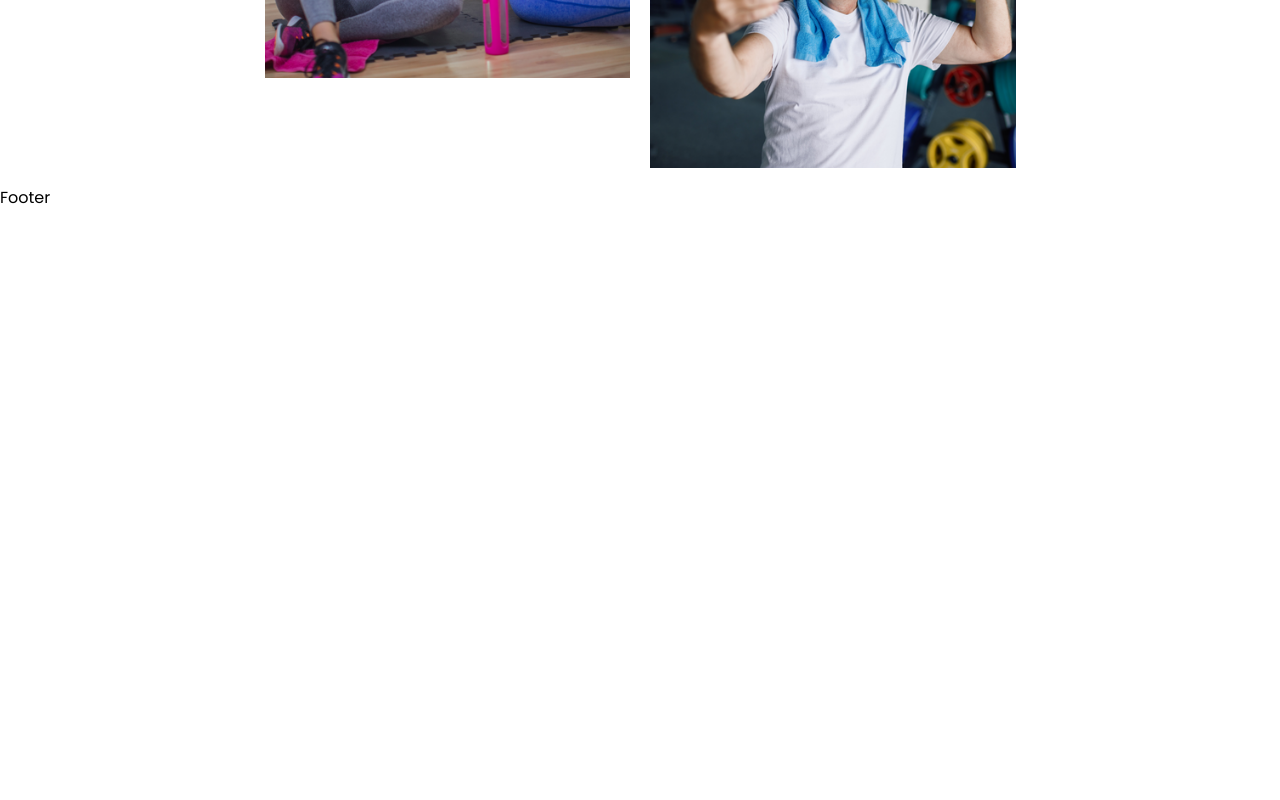
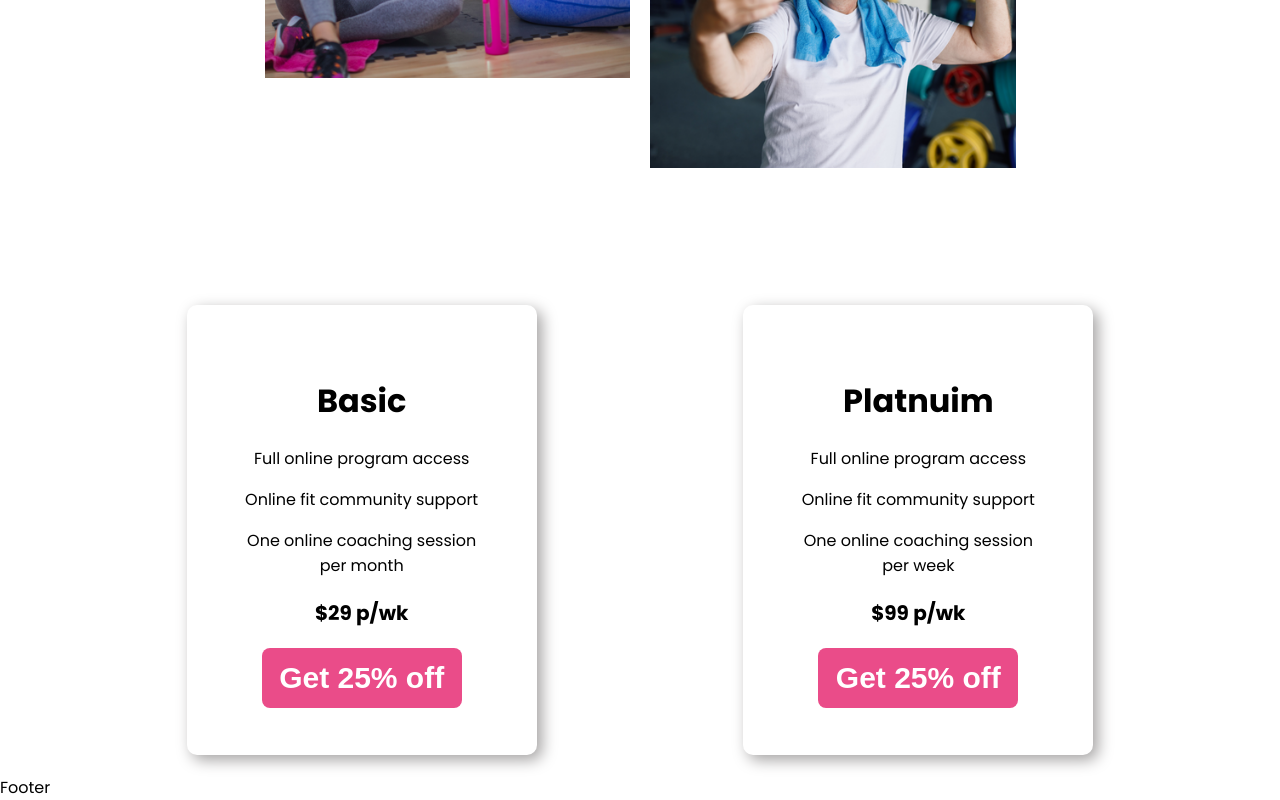
Before and after one commit to shaunvan119/fitness-website-two, a React (Create React App) app: page / in a window 1280 px wide. Shown: the part 2224-3024 px from the top of the page. Before the commit the page ends 2434 px from the top, so only its background shows below. Built offline with nearby package versions, Linux system fonts and the light colour scheme.

Commit message:
price card

```diff
--- a/package.json
+++ b/package.json
@@ -14,6 +14,8 @@
     "react": "^18.2.0",
     "react-dom": "^18.2.0",
     "react-icons": "^4.4.0",
+    "react-native-elements": "^3.4.2",
+    "react-native-vector-icons": "^9.2.0",
     "react-scripts": "5.0.1",
     "styled-components": "^5.3.5",
     "web-vitals": "^2.1.4"
--- /dev/null
+++ b/src/components/PriceCard.js
@@ -0,0 +1,28 @@
+import React from 'react'
+import './price.css'
+
+
+const PriceCard = () => {
+  return (
+    <div className="price-container">
+      <div className="pricecard-wrapper-one">
+        <h1>Basic</h1>
+        <p>Full online program access</p>
+        <p>Online fit community support</p>
+        <p>One online coaching session per month</p>
+        <p className='price-p'>$29 p/wk</p>
+        <button className="button-price">Get 25% off</button>
+      </div>
+      <div className="pricecard-wrapper-two">
+        <h1>Platnuim</h1>
+        <p>Full online program access</p>
+        <p>Online fit community support</p>
+        <p>One online coaching session per week</p>
+        <p className='price-p'>$99 p/wk</p>
+        <button className="button-price">Get 25% off</button>
+    </div>
+</div>
+  )
+}
+
+export default PriceCard
--- /dev/null
+++ b/src/components/price.css
@@ -0,0 +1,55 @@
+.pricecard-wrapper-one,.pricecard-wrapper-two {
+  background-color: none;
+  width: 250px;
+  height: 350px;
+  border-radius: 10px;
+  padding: 50px;
+  margin: 20px;
+  box-shadow: 5px 5px 15px rgb(164, 162, 162);
+  text-align: center;
+}
+
+.price-container {
+    display: flex;
+    flex-direction: row;
+    justify-content: center;
+    justify-content: space-evenly;
+    margin-top: 100px;
+}
+
+.price-p {
+    font-size: 20px;
+    font-weight: 700;
+}
+
+.button-price {
+  background-color: #EA4C89;
+  width: 200px;
+  border-radius: 8px;
+  border-style: none;
+  box-sizing: border-box;
+  color: #FFFFFF;
+  cursor: pointer;
+  display: inline-block;
+  font-size: 30px;
+  font-weight: 600;
+  height: 60px;
+  line-height: 20px;
+  list-style: none;
+  margin: 0;
+  outline: none;
+  padding: 10px 16px;
+  position: relative;
+  text-align: center;
+  text-decoration: none;
+  transition: color 100ms;
+  vertical-align: baseline;
+  user-select: none;
+  -webkit-user-select: none;
+  touch-action: manipulation;
+}
+
+.button-1:hover,
+.button-1:focus {
+  background-color: #F082AC;
+}
--- a/src/containers/body/Body.js
+++ b/src/containers/body/Body.js
@@ -3,6 +3,7 @@ import './body.css'
 import { BiTimeFive } from 'react-icons/bi';
 import {BiHome} from 'react-icons/bi';
 import GridPics from '../../components/GridPics';
+import PriceCard from '../../components/PriceCard';
 
 
 const Body = () => {
@@ -36,6 +37,10 @@ const Body = () => {
      <div className='grid-section'>
         <GridPics/>
         </div>
+
+        <div>
+          <PriceCard/>
+        </div>
     </div>
   )
 }
```
Also changed, not shown: 1 other file (tests, documents, lock files or other folders).
